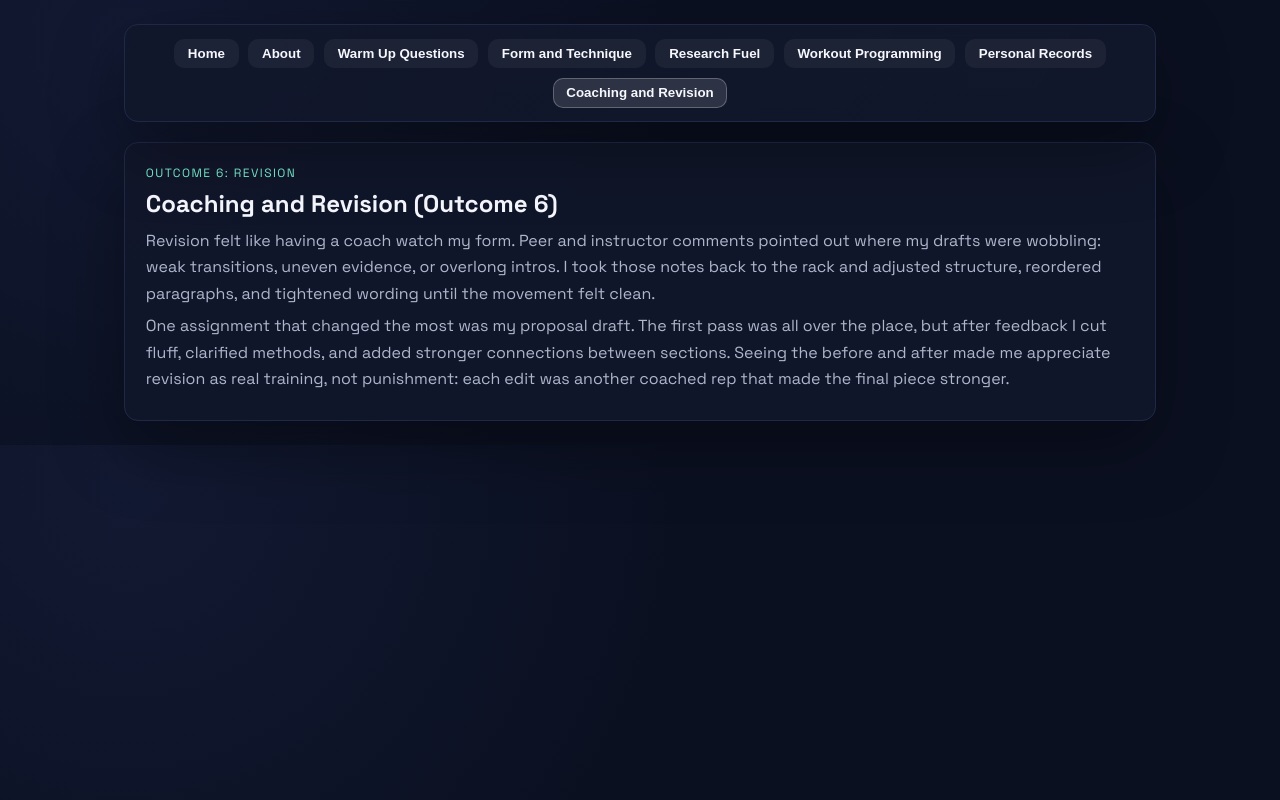
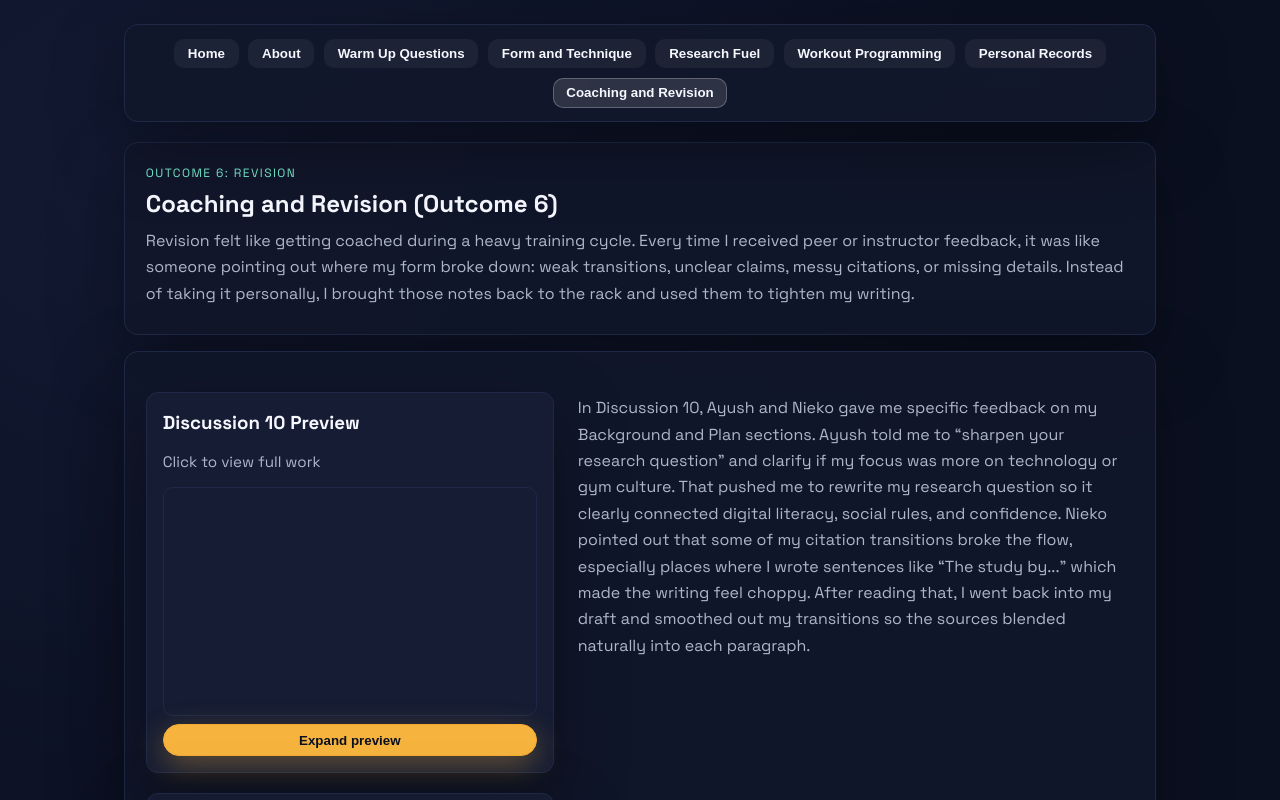
Before and after one commit to cagdasisler/ENC-1102-Eportfolio, a React (Vite) app: page / in a window 1280 px wide. Both pictures are taken after a click on the button "Coaching and Revision". Shown: the top 800 px of the page. Built offline with nearby package versions, Linux system fonts and the light colour scheme.

Commit message:
Enhance CoachingRevision component with improved layout and content presentation. Introduce double-preview and double-actions styles for better user interaction and clarity in displaying draft comparisons.

```diff
--- a/src/App.css
+++ b/src/App.css
@@ -275,6 +275,24 @@
   border: none;
 }
 
+.double-preview {
+  display: grid;
+  grid-template-columns: 1fr;
+  gap: 0.6rem;
+}
+
+@media (min-width: 768px) {
+  .double-preview {
+    grid-template-columns: 1fr 1fr;
+  }
+}
+
+.double-actions {
+  display: grid;
+  grid-template-columns: repeat(auto-fit, minmax(140px, 1fr));
+  gap: 0.5rem;
+}
+
 .outcomes-wrapper > h2 {
   margin-bottom: 0.15rem;
 }
--- a/src/CoachingRevision.jsx
+++ b/src/CoachingRevision.jsx
@@ -1,21 +1,117 @@
+import { useState } from 'react'
 import './App.css'
 
 function CoachingRevision() {
+  const [expandedSrc, setExpandedSrc] = useState(null)
+
   return (
-    <section className="tab-card">
+    <section className="tab-stack">
+      <div className="tab-card">
         <p className="eyebrow">Outcome 6: Revision</p>
         <h2>Coaching and Revision (Outcome 6)</h2>
         <p className="subtext">
-        Revision felt like having a coach watch my form. Peer and instructor comments pointed out where my drafts were
-        wobbling: weak transitions, uneven evidence, or overlong intros. I took those notes back to the rack and adjusted
-        structure, reordered paragraphs, and tightened wording until the movement felt clean.
+          Revision felt like getting coached during a heavy training cycle. Every time I received peer or instructor
+          feedback, it was like someone pointing out where my form broke down: weak transitions, unclear claims, messy
+          citations, or missing details. Instead of taking it personally, I brought those notes back to the rack and used
+          them to tighten my writing.
         </p>
+      </div>
+
+      <div className="tab-card">
+        <div className="preview-row">
+          <div className="preview-card">
+            <h3>Discussion 10 Preview</h3>
+            <p className="microcopy">Click to view full work</p>
+            <div className="mini-embed" onClick={() => setExpandedSrc('/files/discussion10.pdf')}>
+              <iframe title="Discussion 10 preview" src="/files/discussion10.pdf" />
+            </div>
+            <button className="pill-btn small" onClick={() => setExpandedSrc('/files/discussion10.pdf')}>
+              Expand preview
+            </button>
+          </div>
           <p className="subtext">
-        One assignment that changed the most was my proposal draft. The first pass was all over the place, but after
-        feedback I cut fluff, clarified methods, and added stronger connections between sections. Seeing the before and
-        after made me appreciate revision as real training, not punishment: each edit was another coached rep that made
-        the final piece stronger.
+            In Discussion 10, Ayush and Nieko gave me specific feedback on my Background and Plan sections. Ayush told me
+            to “sharpen your research question” and clarify if my focus was more on technology or gym culture. That
+            pushed me to rewrite my research question so it clearly connected digital literacy, social rules, and
+            confidence. Nieko pointed out that some of my citation transitions broke the flow, especially places where I
+            wrote sentences like “The study by...” which made the writing feel choppy. After reading that, I went back
+            into my draft and smoothed out my transitions so the sources blended naturally into each paragraph.
           </p>
+        </div>
+
+        <div className="preview-row">
+          <div className="preview-card">
+            <h3>Discussion 26 Preview</h3>
+            <p className="microcopy">Click to view full work</p>
+            <div className="mini-embed" onClick={() => setExpandedSrc('/files/discussion26.pdf')}>
+              <iframe title="Discussion 26 preview" src="/files/discussion26.pdf" />
+            </div>
+            <button className="pill-btn small" onClick={() => setExpandedSrc('/files/discussion26.pdf')}>
+              Expand preview
+            </button>
+          </div>
+          <p className="subtext">
+            In Discussion 26, I received more direct feedback on my Methodology and Significance sections. Brian told me
+            I needed more detail about “how exactly you plan to recruit participants,” which made me rewrite the method
+            to specify how I would approach UCF gym members and how I would screen them. He also said the survey
+            justification was vague, so I added a paragraph explaining why surveys help capture emotional responses and
+            technology interactions. He recommended adding demographic details like “age range, experience in gyms, and
+            familiarity with technology,” so I expanded the participant description. He also said my significance section
+            needed clearer implications, so I connected my argument to specific authors and explained how my study could
+            help gyms create more supportive environments.
+          </p>
+        </div>
+
+        <div className="preview-row">
+          <div className="preview-card two-up">
+            <div className="double-preview">
+              <div className="mini-embed" onClick={() => setExpandedSrc('/files/initial-draft.pdf')}>
+                <iframe title="Initial Draft preview" src="/files/initial-draft.pdf" />
+              </div>
+              <div className="mini-embed" onClick={() => setExpandedSrc('/files/final-draft.pdf')}>
+                <iframe title="Final Draft preview" src="/files/final-draft.pdf" />
+              </div>
+            </div>
+            <div className="double-actions">
+              <button className="pill-btn small" onClick={() => setExpandedSrc('/files/initial-draft.pdf')}>
+                Expand Initial Draft
+              </button>
+              <button className="pill-btn small" onClick={() => setExpandedSrc('/files/final-draft.pdf')}>
+                Expand Final Draft
+              </button>
+            </div>
+          </div>
+          <p className="subtext">
+            The draft that changed the most was my Final Research Proposal. My original draft had long, uneven paragraphs
+            and unclear methods. After reading peer feedback, I cut unnecessary fluff, reorganized the Background so it
+            flowed from social norms to digital barriers to emotional confidence, and rewrote my Methodology so the steps
+            were clearer and more professional. I also improved transitions between paragraphs so the argument moved more
+            smoothly. These changes made the final proposal more confident and easier to understand.
+          </p>
+        </div>
+      </div>
+
+      <div className="tab-card">
+        <p className="subtext">
+          Outcome 6 taught me that revision is not punishment. It is training. Each edit strengthened the writing just
+          like each coached rep builds better form. Seeing the before and after versions of my drafts showed how feedback
+          helped me create a final project that was more organized, clearer, and stronger.
+        </p>
+      </div>
+
+      {expandedSrc && (
+        <div className="modal-backdrop" onClick={() => setExpandedSrc(null)}>
+          <div className="modal" onClick={(e) => e.stopPropagation()}>
+            <div className="modal-header">
+              <p className="eyebrow">Preview</p>
+              <button className="pill-btn small" onClick={() => setExpandedSrc(null)}>
+                Close
+              </button>
+            </div>
+            <iframe title="Expanded preview" src={expandedSrc} loading="lazy" className="modal-embed" />
+          </div>
+        </div>
+      )}
     </section>
   )
 }
```
Lines whose indentation alone changed are shown as unchanged.
